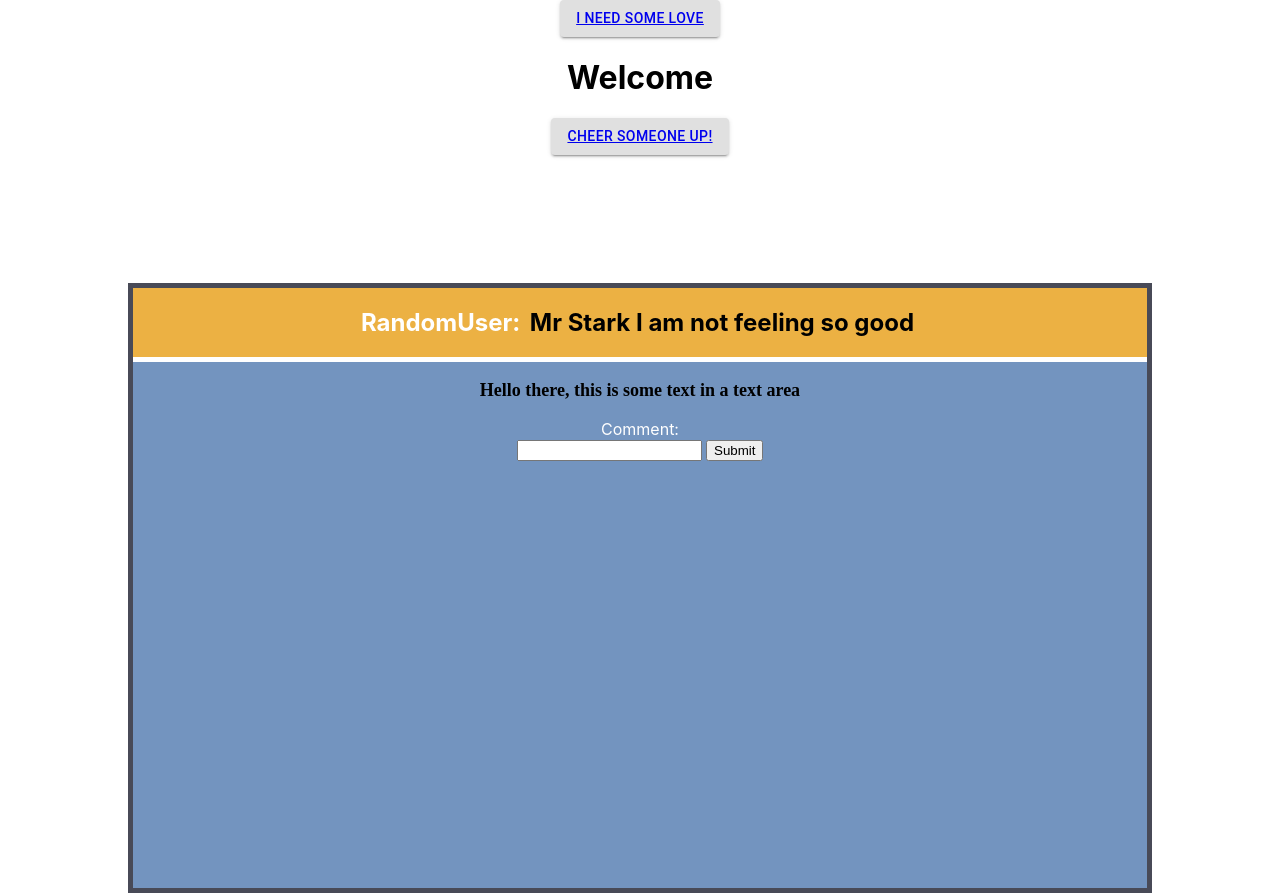
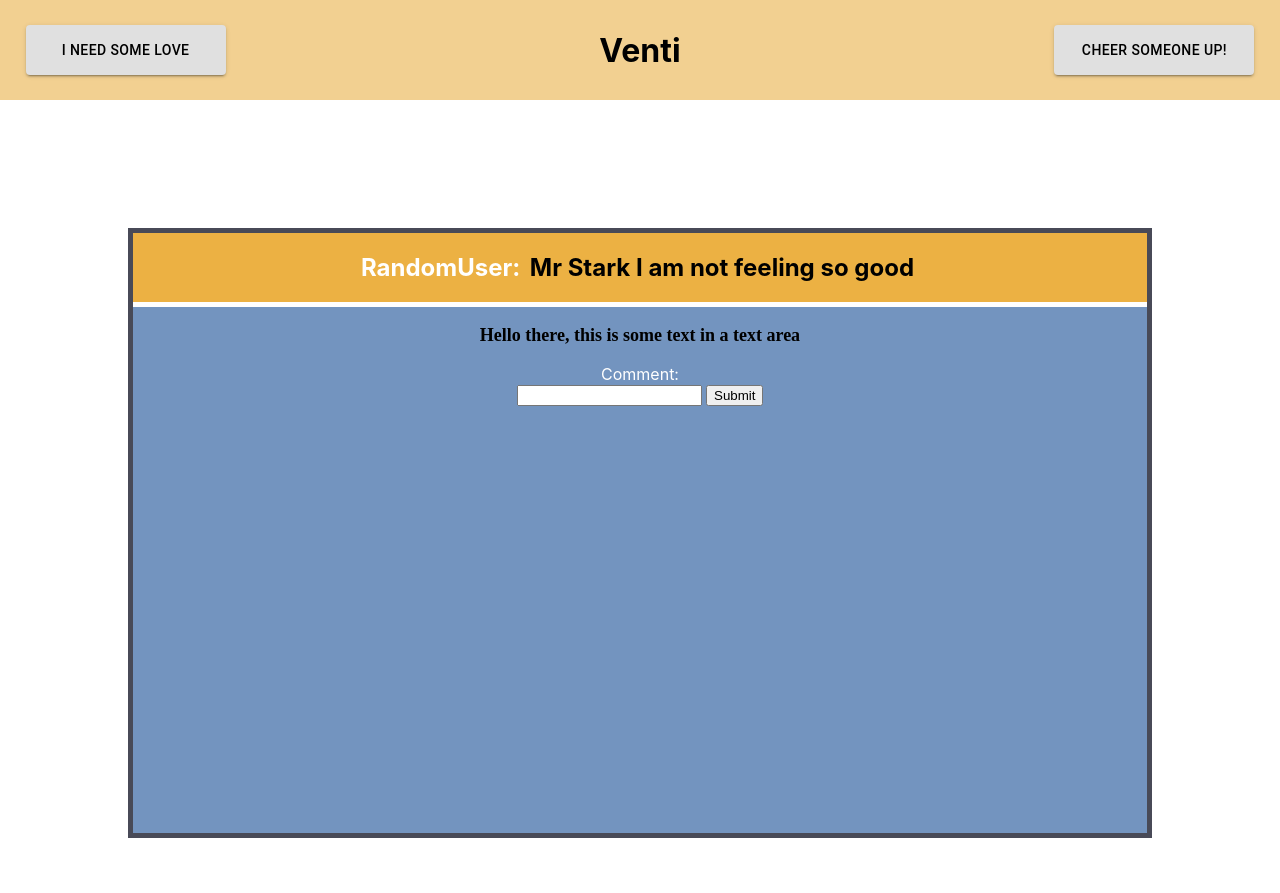
Before and after one commit to bzamora020/project-venti, a React (Create React App) app in the folder frontend/: page /viewpost in a window 1280 px wide. After the commit the page ends 838 px from the top, so only its background shows below. Built offline with nearby package versions, Linux system fonts and the light colour scheme.

Commit message:
Updated navbar.

```diff
--- a/frontend/src/Navbar/Navbar.css
+++ b/frontend/src/Navbar/Navbar.css
@@ -0,0 +1,21 @@
+#leftbutton {
+    margin: 2%;
+}
+#rightbutton {
+    margin: 2%;
+}
+.button {
+    height: 50px;
+    width: 200px;
+}
+.navbar {
+    background-color: #F2D091;
+    display: flex;
+    justify-content: space-between;
+    align-items: center;
+    height: 100px;
+}
+.link {
+    color: black;
+    text-decoration: none;
+}
--- a/frontend/src/Navbar/Navbar.js
+++ b/frontend/src/Navbar/Navbar.js
@@ -3,23 +3,17 @@ import { Link, Route } from 'react-router-dom';
 import Button from '@material-ui/core/Button';
 import './Navbar.css'
 
-
 function Navbar() {
     return (
         <div className="navbar">
-            <Button variant="contained" styles= {styles.Button}>
-                <Link to="/createpost">I need some love</Link>
+            <Button id="leftbutton" className="button" variant="contained" color="#FFFFFF">
+                <Link className="link" to="/createpost">I need some love</Link>
             </Button>
-            <h1 className="title">Welcome</h1>
-            <Button variant="contained" color="#ECB143">
-                <Link to="/viewpost">Cheer someone up!</Link>
+            <h1 className="title">Venti</h1>
+            <Button id="rightbutton" className="button" variant="contained" color="#FFFFFF">
+                <Link className="link" to="/viewpost">Cheer someone up!</Link>
             </Button>
         </div>
     )
 }
-const styles = {
-    Button:{
-        background: "#ECB143"
-    }
-}
 export default Navbar;
```
